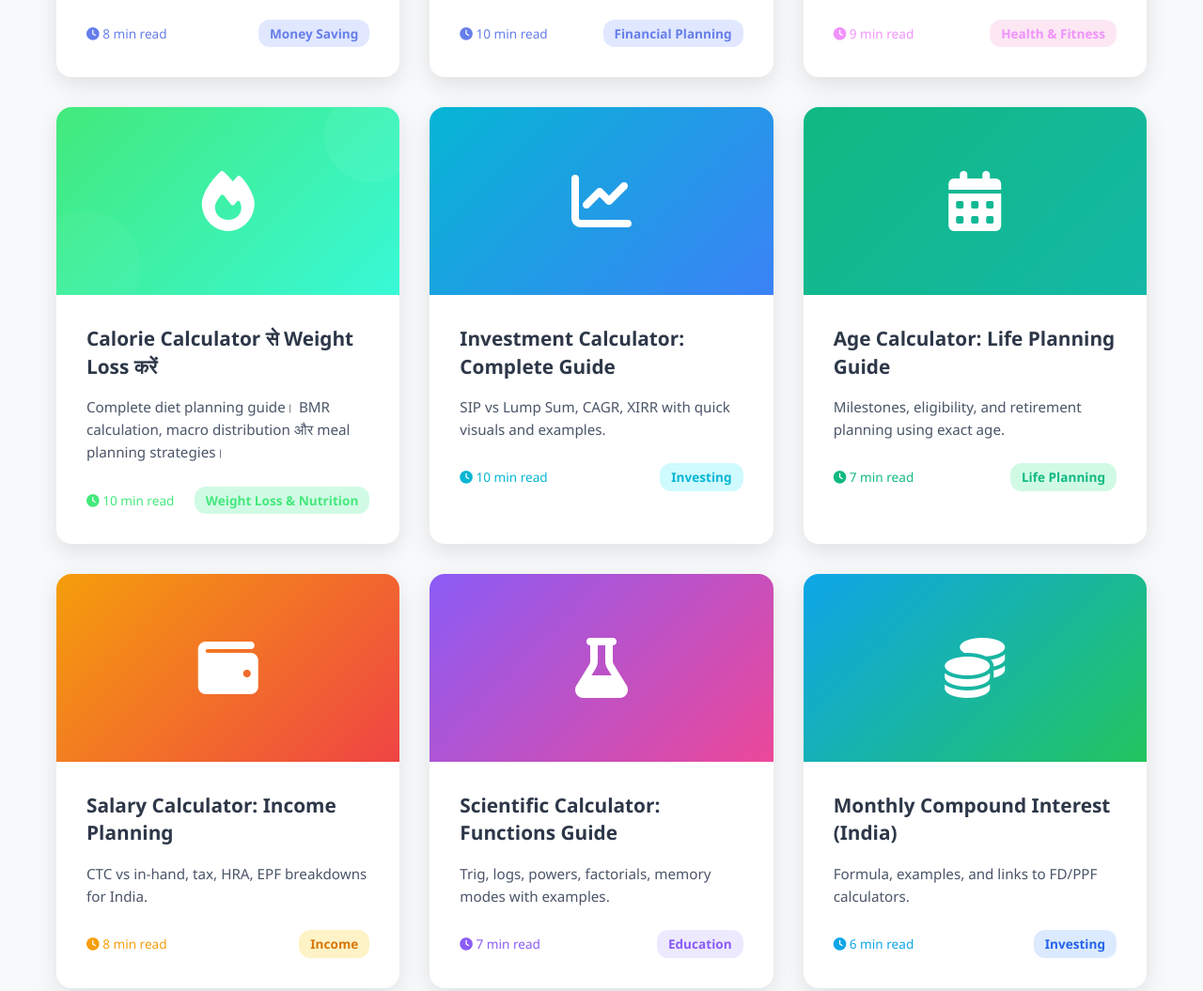
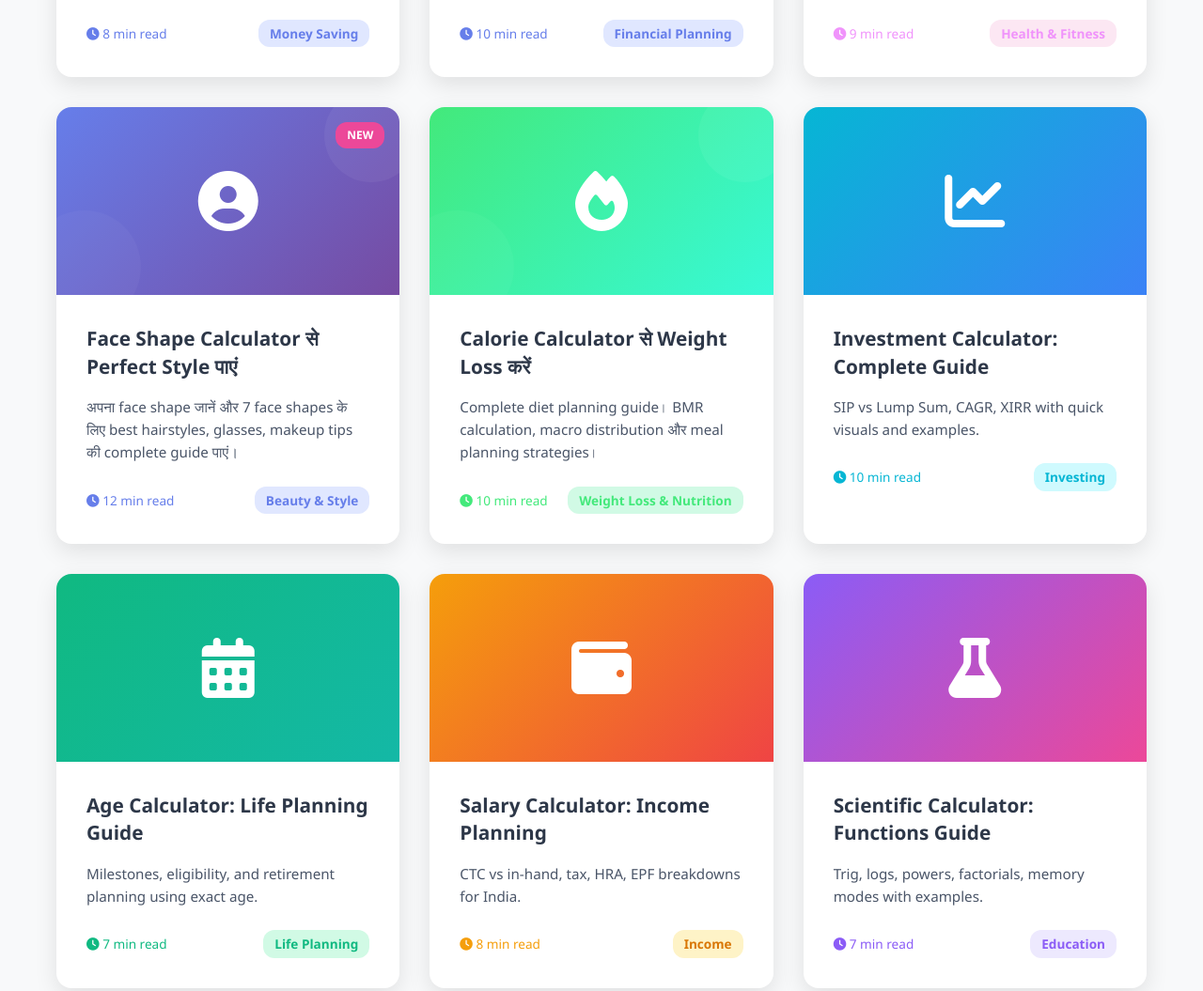
Before and after one commit to iambhagat92/calcuforme, a plain HTML site: page blog.html in a window 1280 px wide. Shown: the part 2277-3332 px from the top of the page at 94% size. Drawn offline with Linux system fonts and the light colour scheme.

Commit message:
Add Face Shape Calculator blog post to blog page

```diff
--- a/blog.html
+++ b/blog.html
@@ -252,6 +252,24 @@
                     </div>
                 </a>
 
+                <!-- Face Shape Calculator Guide -->
+                <a href="blog/face-shape-calculator-style-guide.html" class="blog-card" style="text-decoration: none; color: inherit; display: block; background: white; border-radius: 16px; overflow: hidden; box-shadow: 0 8px 25px rgba(0,0,0,0.1); transition: transform 0.3s ease, box-shadow 0.3s ease; position: relative;">
+                    <div style="position: absolute; top: 1rem; right: 1rem; background: #ec4899; color: white; padding: 0.25rem 0.75rem; border-radius: 12px; font-size: 0.75rem; font-weight: bold; z-index: 2;">NEW</div>
+                    <div style="height: 200px; background: linear-gradient(135deg, #667eea 0%, #764ba2 100%); display: flex; align-items: center; justify-content: center; position: relative; overflow: hidden;">
+                        <div style="position: absolute; top: -20px; right: -20px; width: 100px; height: 100px; background: rgba(255,255,255,0.1); border-radius: 50%; opacity: 0.5;"></div>
+                        <div style="position: absolute; bottom: -30px; left: -30px; width: 120px; height: 120px; background: rgba(255,255,255,0.1); border-radius: 50%; opacity: 0.3;"></div>
+                        <i class="fas fa-user-circle" style="font-size: 4rem; color: white; z-index: 1;"></i>
+                    </div>
+                    <div style="padding: 2rem;">
+                        <h3 style="color: #2d3748; margin-bottom: 1rem; font-size: 1.3rem; line-height: 1.4;">Face Shape Calculator से Perfect Style पाएं</h3>
+                        <p style="color: #4a5568; margin-bottom: 1.5rem; line-height: 1.6; font-size: 0.95rem;">अपना face shape जानें और 7 face shapes के लिए best hairstyles, glasses, makeup tips की complete guide पाएं।</p>
+                        <div style="display: flex; justify-content: space-between; align-items: center; color: #667eea; font-size: 0.85rem;">
+                            <span><i class="fas fa-clock"></i> 12 min read</span>
+                            <span style="background: #e0e7ff; color: #667eea; padding: 0.25rem 0.75rem; border-radius: 12px; font-weight: 600;">Beauty & Style</span>
+                        </div>
+                    </div>
+                </a>
+
                 <!-- Calorie Calculator Guide -->
                 <a href="blog/calorie-calculator-weight-loss-guide.html" class="blog-card" style="text-decoration: none; color: inherit; display: block; background: white; border-radius: 16px; overflow: hidden; box-shadow: 0 8px 25px rgba(0,0,0,0.1); transition: transform 0.3s ease, box-shadow 0.3s ease;">
                     <div style="height: 200px; background: linear-gradient(135deg, #43e97b 0%, #38f9d7 100%); display: flex; align-items: center; justify-content: center; position: relative; overflow: hidden;">
@@ -385,6 +403,7 @@
                     <li><a href="blog/fd-calculator-fixed-deposit-interest-rates-india-2025.html" style="color:#3b82f6; text-decoration:none;">🏦 FD Calculator India 2025</a></li>
                     <li><a href="blog/gold-loan-emi-calculator-guide-india-2025.html" style="color:#f59e0b; text-decoration:none;">💰 Gold Loan EMI Calculator</a></li>
                     <li><a href="blog/michigan-mortgage-calculator-home-buying-guide-2025.html" style="color:#2563eb; text-decoration:none;">🏠 Michigan Home Buying Guide</a></li>
+                    <li><a href="blog/face-shape-calculator-style-guide.html" style="color:#667eea; text-decoration:none;">👤 Face Shape Calculator Guide</a></li>
                     <li><a href="blog/home-loan-emi-calculation-guide.html" style="color:#4f46e5; text-decoration:none;">Home Loan EMI Calculation</a></li>
                     <li><a href="blog/epfo-new-rules-2025-epf-eps-withdrawal-guidelines.html" style="color:#059669; text-decoration:none;">EPFO New Rules 2025</a></li>
                     <li><a href="blog/reduce-home-loan-emi-tips.html" style="color:#7c3aed; text-decoration:none;">Reduce Home Loan EMI</a></li>
```
